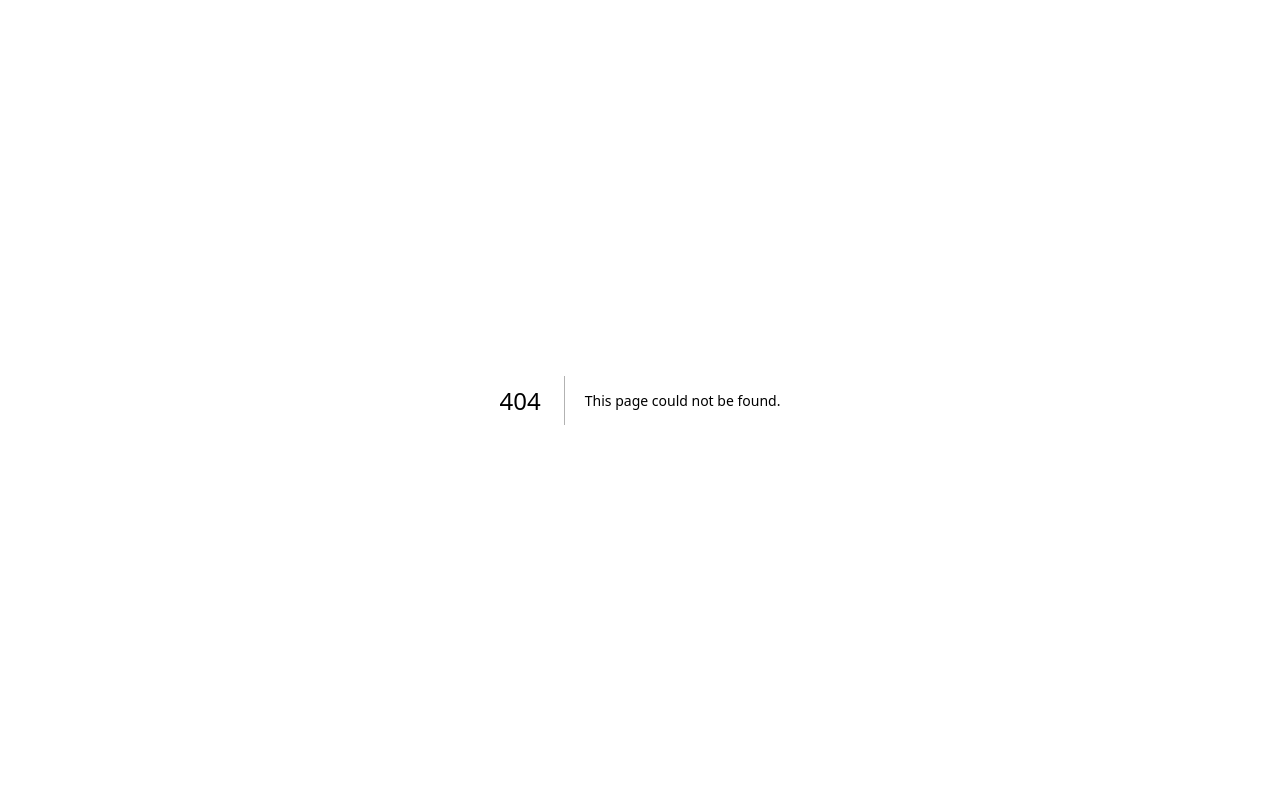
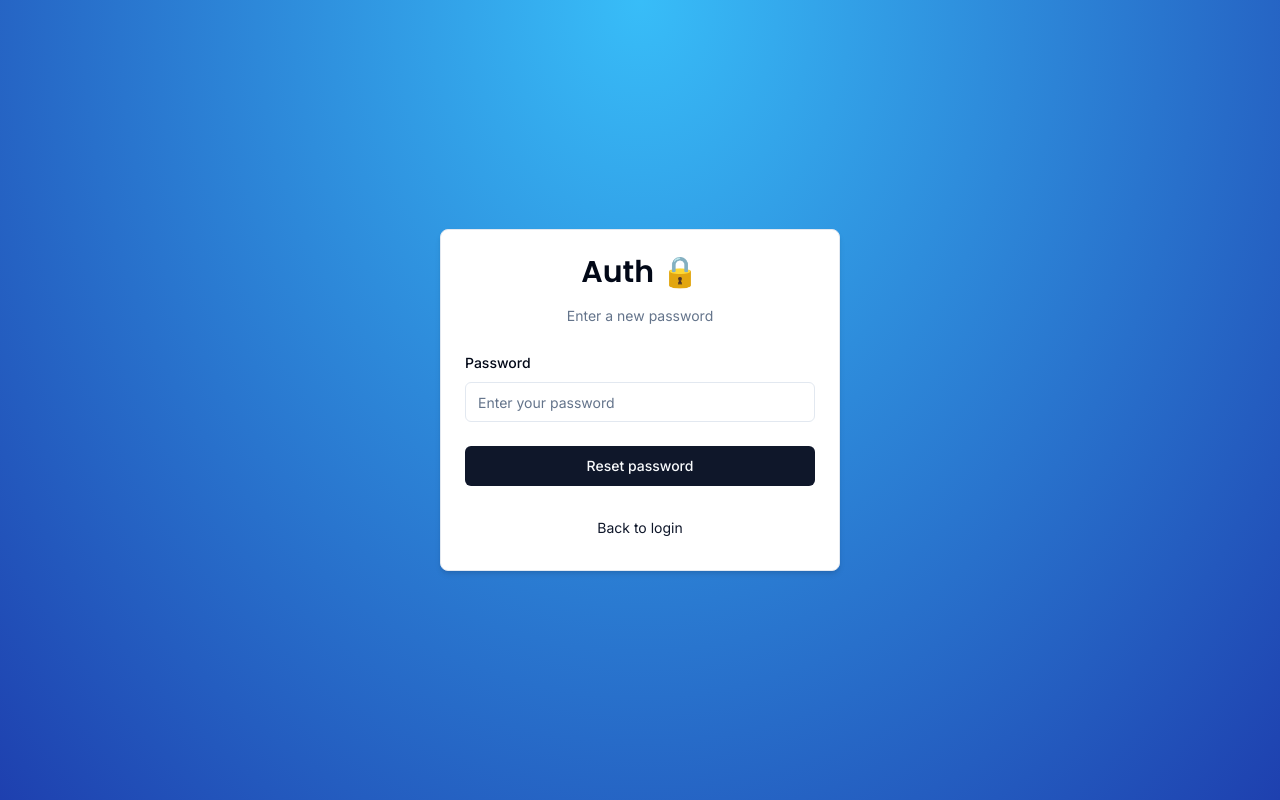
Before and after one commit to xhowaisshah/auth-app, a Next.js app: page /auth/new-password in a window 1280 px wide. Before the commit this address had no page. Built offline with nearby package versions, Linux system fonts and the light colour scheme.

Commit message:
new password
new password

```diff
--- /dev/null
+++ b/actions/new-password.ts
@@ -0,0 +1,56 @@
+"use server";
+
+import { NewPasswordSchema } from '@/schemas';
+import * as z from 'zod';
+import bcrypt from "bcryptjs";
+import db from '@/lib/db';
+import { getUserByEmail } from '@/data/user';
+import { getPasswordResetTokenByToken } from '@/data/password-reset-token';
+
+export const newPassword = async(values: z.infer<typeof NewPasswordSchema>, token: string | null) => {
+
+    if(!token){
+        return {error: "Missing token!"}
+    }
+
+    const validatedFields = NewPasswordSchema.safeParse(values);
+
+    if(!validatedFields.success) {
+        return {error: "Invalid password"}
+    }
+
+    const {password} = validatedFields.data;
+
+    const existingToken = await getPasswordResetTokenByToken(token);
+
+    if(!existingToken) {
+        return {error: "token does not exist"}
+    }
+
+    const hasExpired = new Date(existingToken.expires) < new Date;
+
+    if(hasExpired) {
+        return {error: "Token has expired!"}
+    }
+
+    const existingUser = await getUserByEmail(existingToken.email);
+
+    if(!existingUser) {
+        return {error: "Email does not exist"}
+    }
+
+    const hashedPassword = await bcrypt.hash(password, 10);
+
+    await db.user.update({
+        where: {id: existingUser.id},
+        data: {
+            password: hashedPassword
+        }
+    })
+
+    await db.passwordResetToken.delete({
+        where: {id: existingToken.id}
+    })
+
+    return {success: "Password updated!"}
+}
--- /dev/null
+++ b/app/auth/new-password/page.tsx
@@ -0,0 +1,7 @@
+import { NewPasswordForm } from "@/components/auth/new-password-form";
+
+export default function NewPassword() {
+  return (
+    <NewPasswordForm/>
+  )
+}
--- /dev/null
+++ b/components/auth/new-password-form.tsx
@@ -0,0 +1,98 @@
+"use client";
+
+import * as z from "zod";
+import { useForm } from "react-hook-form";
+import { useState, useTransition } from "react";
+import { useSearchParams } from "next/navigation";
+import { zodResolver } from "@hookform/resolvers/zod";
+
+import { NewPasswordSchema } from "@/schemas";
+import { Input } from "@/components/ui/input";
+import {
+  Form,
+  FormControl,
+  FormField,
+  FormItem,
+  FormLabel,
+  FormMessage,
+} from "@/components/ui/form";
+import { CardWrapper } from "@/components/auth/card-wrapper"
+import { Button } from "@/components/ui/button";
+import { FormError } from "@/components/form-error";
+import { FormSuccess } from "@/components/form-success";
+import { newPassword } from "@/actions/new-password";
+
+export const NewPasswordForm = () => {
+  const searchParams = useSearchParams();
+  const token = searchParams.get("token");
+
+  const [error, setError] = useState<string | undefined>("");
+  const [success, setSuccess] = useState<string | undefined>("");
+  const [isPending, startTransition] = useTransition();
+
+  const form = useForm<z.infer<typeof NewPasswordSchema>>({
+    resolver: zodResolver(NewPasswordSchema),
+    defaultValues: {
+      password: "",
+    },
+  });
+
+  const onSubmit = (values: z.infer<typeof NewPasswordSchema>) => {
+    setError("");
+    setSuccess("");
+
+    startTransition(() => {
+      newPassword(values, token)
+        .then((data) => {
+          setError(data?.error);
+          setSuccess(data?.success);
+          data.success && form.reset();
+        });
+    });
+  };
+
+  return (
+    <CardWrapper
+      headerLabel="Enter a new password"
+      backButtonLabel="Back to login"
+      backButtonPath="/auth/login"
+    >
+      <Form {...form}>
+        <form
+          onSubmit={form.handleSubmit(onSubmit)}
+          className="space-y-6"
+        >
+          <div className="space-y-4">
+            <FormField
+              control={form.control}
+              name="password"
+              render={({ field }) => (
+                <FormItem>
+                  <FormLabel>Password</FormLabel>
+                  <FormControl>
+                    <Input
+                      {...field}
+                      disabled={isPending}
+                      placeholder="Enter your password"
+                      type="password"
+                    />
+                  </FormControl>
+                  <FormMessage />
+                </FormItem>
+              )}
+            />
+          </div>
+          <FormError message={error} />
+          <FormSuccess message={success} />
+          <Button
+            disabled={isPending}
+            type="submit"
+            className="w-full"
+          >
+            Reset password
+          </Button>
+        </form>
+      </Form>
+    </CardWrapper>
+  );
+};
```
